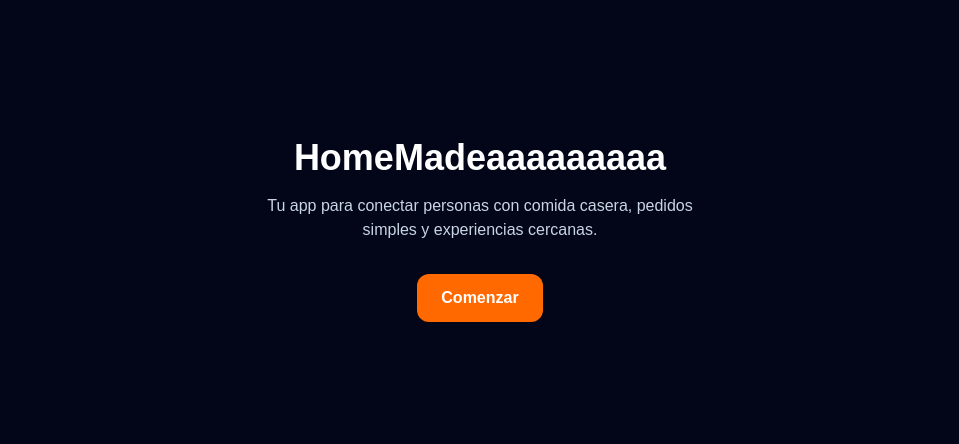
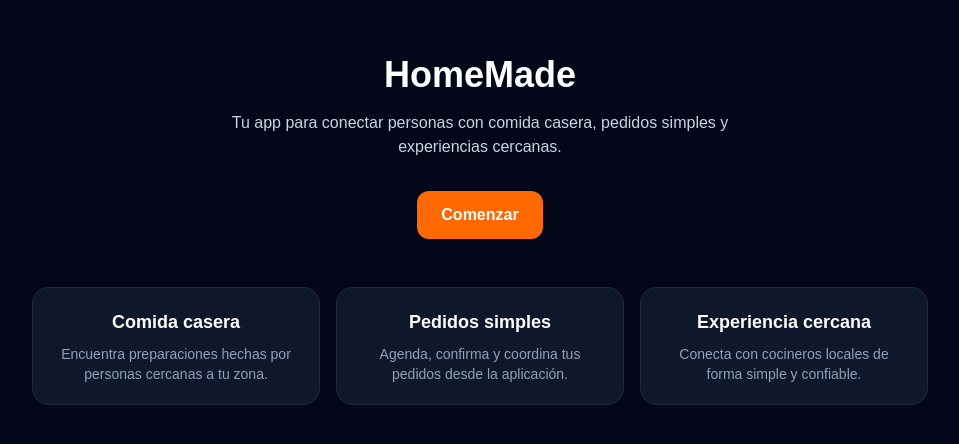
Before and after one commit to aappdesarollogit-max/homemAId, a Next.js app: page / in a window 1280 px wide. Shown: the part 170-614 px from the top of the page, without its empty margins (160-1119 px from the left). Built offline with nearby package versions, Linux system fonts and the light colour scheme.

Commit message:
Se añaden components

```diff
--- a/app/page.tsx
+++ b/app/page.tsx
@@ -1,19 +1,11 @@
+import Hero from "../components/Hero";
+import Features from "../components/Features";
+
 export default function Home() {
   return (
-    <main className="min-h-screen bg-slate-950 text-white flex flex-col items-center justify-center px-6">
-      <section className="max-w-md text-center">
-        <h1 className="text-4xl font-bold mb-4">
-          HomeMadeaaaaaaaaa
-        </h1>
-
-        <p className="text-slate-300 mb-8">
-          Tu app para conectar personas con comida casera, pedidos simples y experiencias cercanas.
-        </p>
-
-        <button className="bg-orange-500 hover:bg-orange-600 text-white font-semibold px-6 py-3 rounded-xl">
-          Comenzar
-        </button>
-      </section>
+    <main className="min-h-screen bg-slate-950 text-white flex flex-col items-center justify-center px-6 py-12">
+      <Hero />
+      <Features />
     </main>
   );
 }
--- /dev/null
+++ b/components/Features.tsx
@@ -0,0 +1,35 @@
+const features = [
+  {
+    title: "Comida casera",
+    description: "Encuentra preparaciones hechas por personas cercanas a tu zona.",
+  },
+  {
+    title: "Pedidos simples",
+    description: "Agenda, confirma y coordina tus pedidos desde la aplicación.",
+  },
+  {
+    title: "Experiencia cercana",
+    description: "Conecta con cocineros locales de forma simple y confiable.",
+  },
+];
+
+export default function Features() {
+  return (
+    <section className="grid gap-4 mt-12 max-w-4xl md:grid-cols-3">
+      {features.map((feature) => (
+        <article
+          key={feature.title}
+          className="bg-slate-900 border border-slate-800 rounded-2xl p-5 text-center"
+        >
+          <h2 className="text-lg font-semibold mb-2">
+            {feature.title}
+          </h2>
+
+          <p className="text-sm text-slate-400">
+            {feature.description}
+          </p>
+        </article>
+      ))}
+    </section>
+  );
+}
--- /dev/null
+++ b/components/Hero.tsx
@@ -0,0 +1,17 @@
+import PrimaryButton from "./PrimaryButton";
+
+export default function Hero() {
+  return (
+    <section className="max-w-xl text-center">
+      <h1 className="text-4xl font-bold mb-4">
+        HomeMade
+      </h1>
+
+      <p className="text-slate-300 mb-8">
+        Tu app para conectar personas con comida casera, pedidos simples y experiencias cercanas.
+      </p>
+
+      <PrimaryButton text="Comenzar" />
+    </section>
+  );
+}
--- /dev/null
+++ b/components/PrimaryButton.tsx
@@ -0,0 +1,11 @@
+type PrimaryButtonProps = {
+  text: string;
+};
+
+export default function PrimaryButton({ text }: PrimaryButtonProps) {
+  return (
+    <button className="bg-orange-500 hover:bg-orange-600 text-white font-semibold px-6 py-3 rounded-xl transition">
+      {text}
+    </button>
+  );
+}
```
